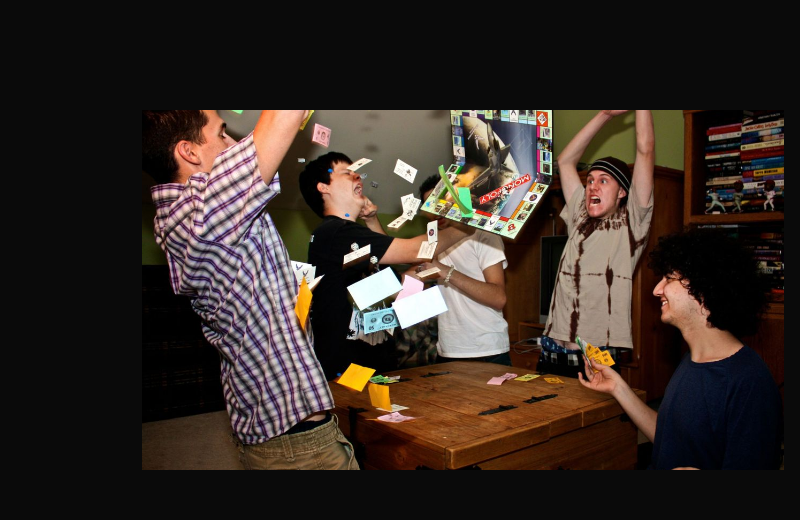
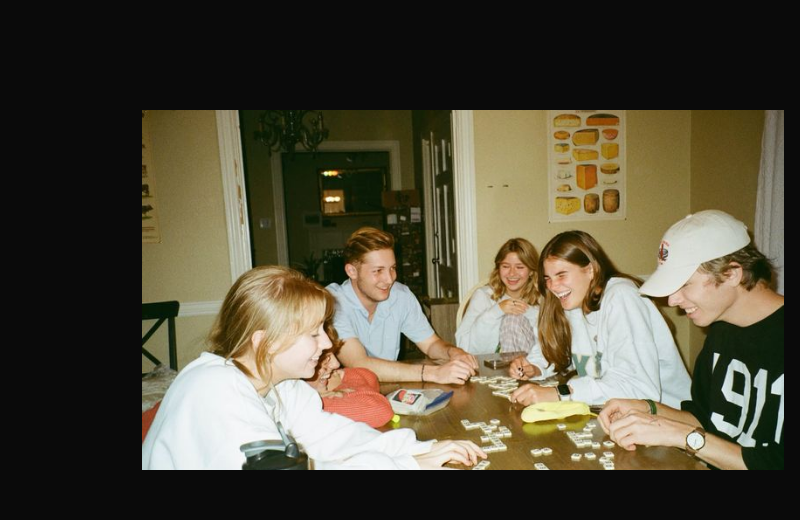
Before and after one commit to luuciamartinezz/local-juegos-de-mesa, a plain HTML site: page home.html in a window 1280 px wide. Shown: the part 125-645 px from the top of the page, 480-1280 px from the left. Drawn offline with Linux system fonts and the light colour scheme; a web font is replaced by a local one.

Commit message:
carusel hecho

```diff
--- a/css/style.css
+++ b/css/style.css
@@ -575,3 +575,30 @@ h1, h2 {
   padding-top: 16px;
   padding-bottom: 20px;
 }
+
+/* ==========================================
+   CARRUSEL AUTOMÁTICO EN EL HERO
+   ========================================== */
+.carousel {
+  position: relative;
+  width: 100%;
+  height: 360px; /* La misma altura que tenías en .hero-image img */
+  overflow: hidden;
+}
+
+.carousel-img {
+  position: absolute;
+  top: 0;
+  left: 0;
+  width: 100%;
+  height: 100%;
+  object-fit: cover;
+  opacity: 0;
+  transition: opacity 1s ease-in-out; /* Transición suave entre fotos */
+  display: block;
+}
+
+/* La imagen activa se muestra por completo */
+.carousel-img.active {
+  opacity: 1;
+}
--- a/home.html
+++ b/home.html
@@ -34,7 +34,12 @@
         </div>
 
         <div class="hero-image">
-          <img src="img/1.jpg" alt="Amigos jugando a juegos de mesa">
+          <div class="carousel">
+            <img src="img/1.jpg" alt="amigos" class="carousel-img active">
+            <img src="img/gente.jpg" alt="amigos2" class="carousel-img">
+            <img src="img/gente2.jpg" alt="amigos3" class="carousel-img">
+            <img src="img/gente3.jpg" alt="amigos4" class="carousel-img">
+          </div>
         </div>
       </div>
     </section>
@@ -46,7 +51,7 @@
     <section class="about" id="sobre-nosotros">
       <div class="container about-grid">
         <div class="about-image">
-          <img src="img/2.jpg" alt="Grupo de amigos divirtiéndose con cartas">
+          <img src="img/2.jpg" alt="amigos4">
         </div>
 
         <div class="about-content">
@@ -87,6 +92,6 @@
       </div>
     </div>
   </footer>
-
+<script src="js/carrusel.js"></script>
 </body>
 </html>
--- /dev/null
+++ b/js/carrusel.js
@@ -0,0 +1,27 @@
+document.addEventListener("DOMContentLoaded", function() {
+
+
+    var imagenes = document.querySelectorAll(".carousel-img");
+    var indiceActual = 0;
+    var tiempoTransicion = 3000;
+
+    function cambiarImagen() {
+
+        imagenes[indiceActual].classList.remove("active");
+
+
+        indiceActual++;
+
+
+        if (indiceActual >= imagenes.length) {
+            indiceActual = 0;
+        }
+
+
+        imagenes[indiceActual].classList.add("active");
+    }
+
+
+    setInterval(cambiarImagen, tiempoTransicion);
+
+});
```
Also changed, not shown: img/gente.jpg (added), img/gente2.jpg (added), img/gente3.jpg (added), 2 other files.
